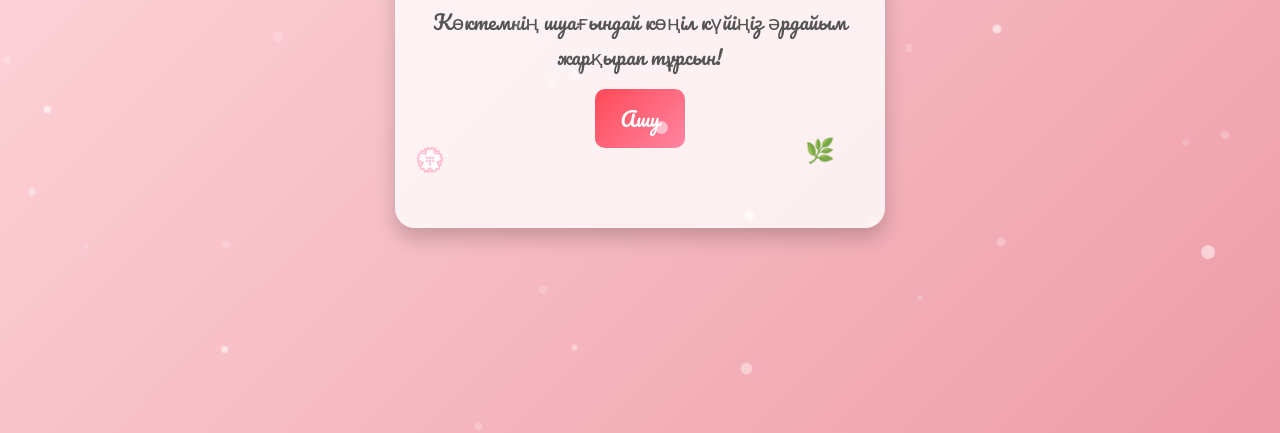
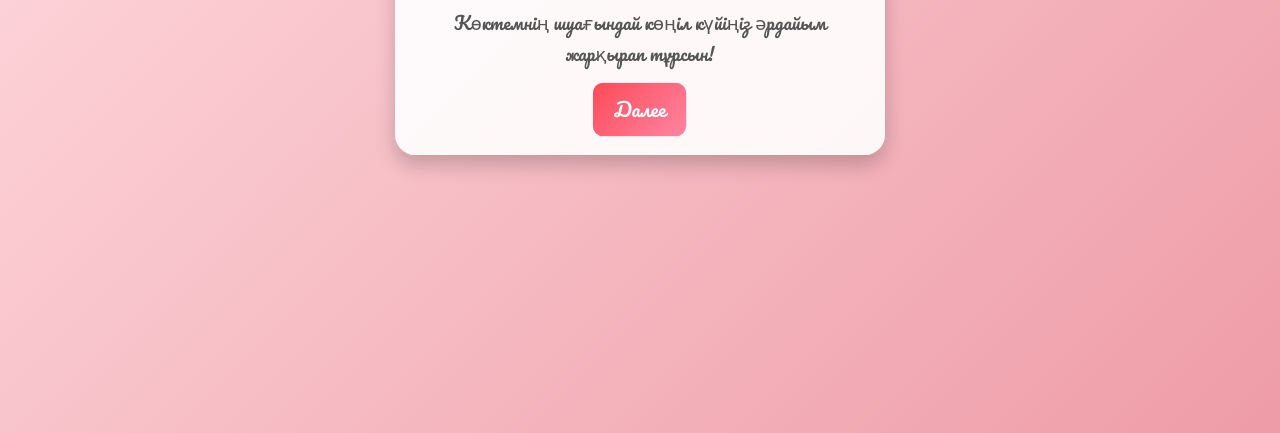
Before and after one commit to Whiskas001/8marta, a plain HTML site: page index.html in a window 1280 px wide. Shown: the part 367-800 px from the top of the page. Drawn offline with Linux system fonts and the light colour scheme.

Commit message:
Обновил открытку на 3 страницы с анимацией

```diff
--- a/index.html
+++ b/index.html
@@ -3,7 +3,7 @@
 <head>
     <meta charset="UTF-8">
     <meta name="viewport" content="width=device-width, initial-scale=1.0">
-    <title>8 Наурыз Құтты Болсын!</title>
+    <title>8 Наурыз Құттықтау</title>
     <style>
         @import url('https://fonts.googleapis.com/css2?family=Pacifico&display=swap');
 
@@ -16,6 +16,7 @@
             overflow: hidden;
             margin: 0;
             font-family: 'Pacifico', cursive;
+            position: relative;
         }
 
         .container {
@@ -25,9 +26,9 @@
         }
 
         .card {
-            width: 450px;
-            height: 350px;
-            background: rgba(255, 255, 255, 0.8);
+            width: 90%;
+            max-width: 450px;
+            background: rgba(255, 255, 255, 0.9);
             border-radius: 20px;
             box-shadow: 0 10px 20px rgba(0, 0, 0, 0.2);
             text-align: center;
@@ -36,7 +37,7 @@
             left: 50%;
             top: 50%;
             transform: translate(-50%, -50%);
-            transition: transform 0.6s ease-in-out, opacity 0.6s;
+            animation: fadeIn 2s ease-in-out;
         }
 
         .hidden {
@@ -47,14 +48,14 @@
 
         h1 {
             color: #d6336c;
-            font-size: 30px;
+            font-size: 24px;
             margin-bottom: 10px;
             animation: fadeIn 2s ease-in-out;
         }
 
         p {
             color: #555;
-            font-size: 20px;
+            font-size: 18px;
             margin-bottom: 15px;
             animation: fadeIn 2.5s ease-in-out;
         }
@@ -74,8 +75,8 @@
         .btn {
             background: linear-gradient(135deg, #ff4a57, #ff85a2);
             color: white;
-            font-size: 20px;
-            padding: 12px 25px;
+            font-size: 18px;
+            padding: 10px 20px;
             border: none;
             border-radius: 10px;
             cursor: pointer;
@@ -83,6 +84,7 @@
             font-family: 'Pacifico', cursive;
             position: relative;
             overflow: hidden;
+            animation: pulse 2s infinite;
         }
 
         .btn:hover {
@@ -95,95 +97,58 @@
             to { opacity: 1; transform: translateY(0); }
         }
 
-        .floating-flowers span {
-            position: absolute;
-            color: pink;
-            font-size: 24px;
-            opacity: 0.8;
-            animation: float 5s infinite alternate ease-in-out;
+        @keyframes pulse {
+            0% { transform: scale(1); }
+            50% { transform: scale(1.05); }
+            100% { transform: scale(1); }
         }
 
-        .floating-flowers span:nth-child(1) { top: 20px; left: 40px; animation-delay: 0s; }
-        .floating-flowers span:nth-child(2) { top: 60px; right: 30px; animation-delay: 0.5s; }
-        .floating-flowers span:nth-child(3) { bottom: 40px; left: 20px; animation-delay: 1s; }
-        .floating-flowers span:nth-child(4) { bottom: 50px; right: 50px; animation-delay: 1.5s; }
-
-        @keyframes float {
-            0% { transform: translateY(0); }
-            100% { transform: translateY(-10px); }
+        @media (max-width: 768px) {
+            h1 { font-size: 22px; }
+            p { font-size: 16px; }
+            .btn { font-size: 16px; padding: 8px 16px; }
         }
 
-        .particles {
-            position: fixed;
-            width: 100%;
-            height: 100%;
-            top: 0;
-            left: 0;
-            pointer-events: none;
+        .gift {
+            font-size: 50px;
+            cursor: pointer;
+            display: inline-block;
+            animation: bounce 1.5s infinite;
         }
 
-        .particles span {
-            position: absolute;
-            width: 8px;
-            height: 8px;
-            background: rgba(255, 255, 255, 0.6);
-            border-radius: 50%;
-            animation: sparkle 3s infinite ease-in-out;
-        }
-
-        @keyframes sparkle {
-            0% { opacity: 0.3; transform: scale(1); }
-            50% { opacity: 1; transform: scale(1.5); }
-            100% { opacity: 0.3; transform: scale(1); }
+        @keyframes bounce {
+            0%, 100% { transform: translateY(0); }
+            50% { transform: translateY(-10px); }
         }
     </style>
 </head>
 <body>
-
-<div class="container">
-    <div class="card" id="card1">
-        <h1>🌸 8 Наурыз Құтты Болсын! 🌸</h1>
-        <p>Көктемнің шуағындай көңіл күйіңіз әрдайым жарқырап тұрсын!</p>
-        <button class="btn" onclick="openCard()">Ашу</button>
-        <div class="floating-flowers">
-            <span>🌷</span><span>🌸</span><span>💮</span><span>🌿</span>
+    <div class="container">
+        <div class="card" id="card1">
+            <h1>🌸 8 Наурыз Құтты Болсын! 🌸</h1>
+            <p>Көктемнің шуағындай көңіл күйіңіз әрдайым жарқырап тұрсын!</p>
+            <button class="btn" onclick="nextPage()">Далее</button>
+        </div>
+        <div class="card hidden" id="card2">
+            <h1>🎁 Сізге сыйлығым бар! 🎁</h1>
+            <p>Ашып көріңіз!</p>
+            <span class="gift" onclick="showGift()">🎁</span>
+        </div>
+        <div class="card hidden" id="card3">
+            <h1>🎉 Сюрприз! 🎉</h1>
+            <p>Сізге арнап гүлдер! 🌷🌹🌺</p>
+            <img src="flowers.jpeg" alt="Flowers" style="width: 100%; border-radius: 10px;">
         </div>
     </div>
-
-    <div class="card hidden" id="card2">
-        <h1>🎉 Құрметті ханымдар! 🎉</h1>
-        <p>Сіздерді 8 Наурыз – Халықаралық әйелдер күнімен шын жүректен құттықтаймыз! 🌷</p>
-        <p>Әр күніңіз қуаныш пен махаббатқа толы болсын! <span class="heart">❤️</span></p>
-    </div>
-</div>
-
-<div class="particles">
     <script>
-        for (let i = 0; i < 50; i++) {
-            let particle = document.createElement("span");
-            let size = Math.random() * 5 + 5;
-            let posX = Math.random() * window.innerWidth;
-            let posY = Math.random() * window.innerHeight;
-            let duration = Math.random() * 3 + 2;
-
-            particle.style.width = size + "px";
-            particle.style.height = size + "px";
-            particle.style.left = posX + "px";
-            particle.style.top = posY + "px";
-            particle.style.animationDuration = duration + "s";
-
-            document.querySelector(".particles").appendChild(particle);
+        function nextPage() {
+            document.getElementById("card1").classList.add("hidden");
+            document.getElementById("card2").classList.remove("hidden");
+        }
+        function showGift() {
+            document.getElementById("card2").classList.add("hidden");
+            document.getElementById("card3").classList.remove("hidden");
         }
     </script>
-</div>
-
-<script>
-    function openCard() {
-        document.getElementById("card1").classList.add("hidden");
-        document.getElementById("card2").classList.remove("hidden");
-        document.getElementById("card2").style.display = "block";
-    }
-</script>
-
 </body>
 </html>
```
Also changed, not shown: flowers.jpeg (added).
